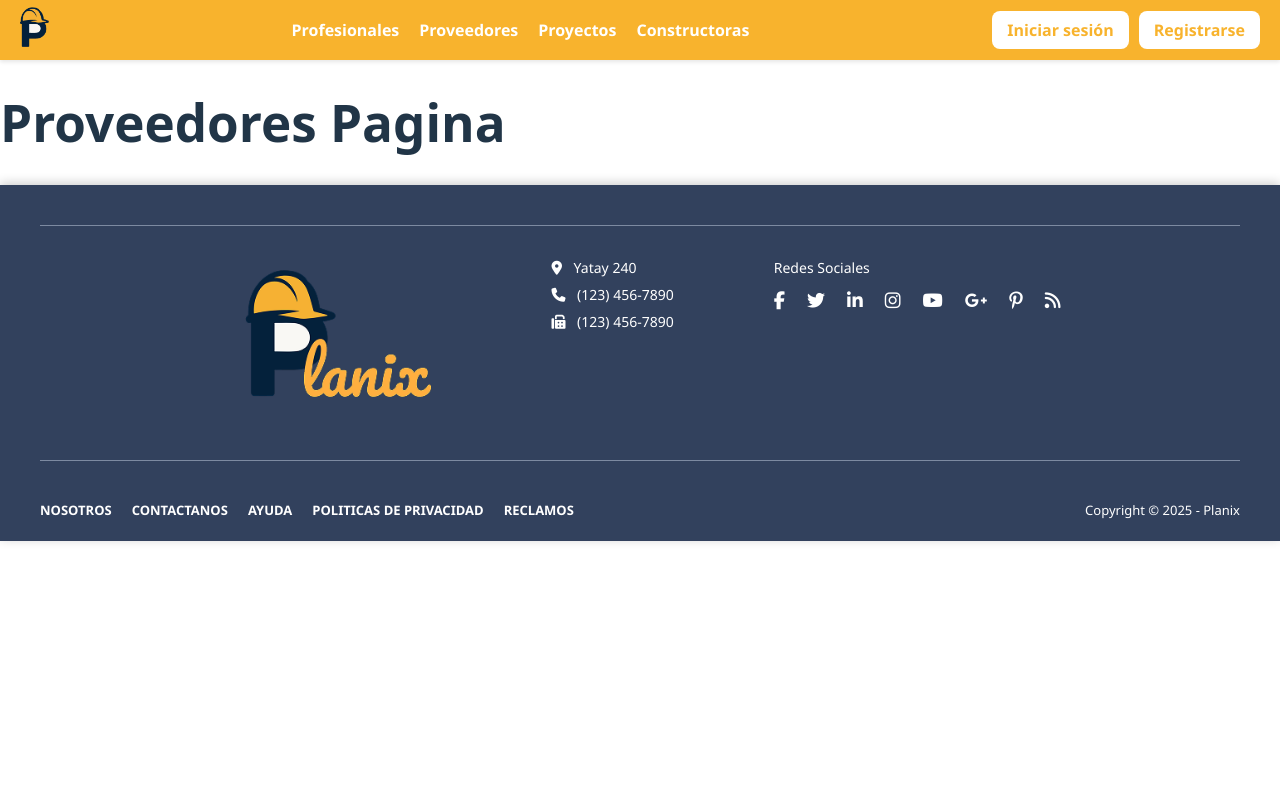
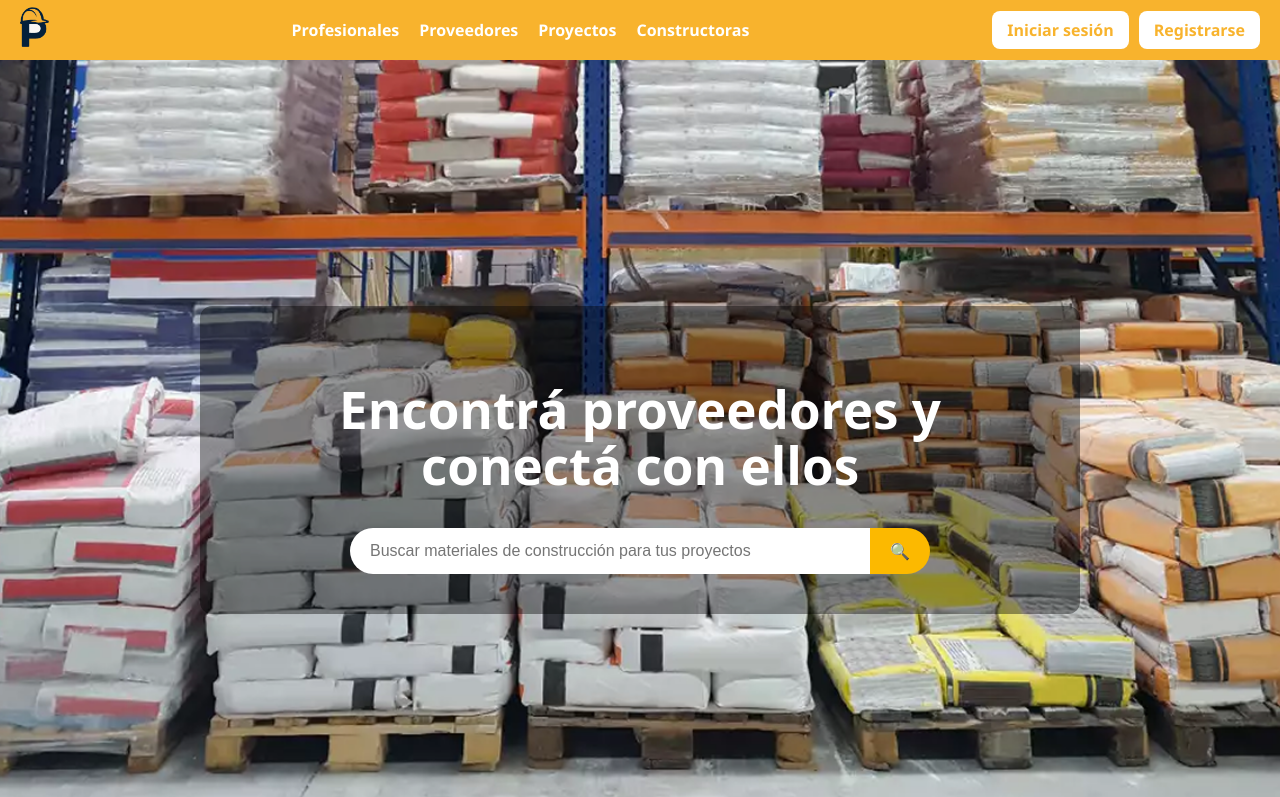
Before and after one commit to Planix-Inc/Planix, a React (Vite) app in the folder frontend/: page /proveedores in a window 1280 px wide. Shown: the top 797 px of the page. Built offline with nearby package versions, Linux system fonts and the light colour scheme.

Commit message:
todos banner

```diff
--- a/frontend/src/pages/constructoras/constructoras.css
+++ b/frontend/src/pages/constructoras/constructoras.css
@@ -0,0 +1,44 @@
+.constructoras-container {
+    background-image: url("../../assets/Constructoras/BannerC.png");
+    background-size: cover;
+    background-position: center;
+    height: 100vh;
+    position: relative;
+    display: flex;
+    align-items: center;
+    justify-content: center;
+  }
+
+  .overlay {
+    background-color: rgba(0, 0, 0, 0.4);
+    padding: 40px;
+    border-radius: 12px;
+    text-align: center;
+    color: white;
+    max-width: 800px;
+    width: 100%;
+  }
+
+  .search-box {
+    display: flex;
+    margin-top: 20px;
+    justify-content: center;
+  }
+
+  .search-box input {
+    padding: 12px 20px;
+    border-radius: 30px 0 0 30px;
+    border: none;
+    width: 60%;
+    font-size: 16px;
+  }
+
+  .filter-button {
+    padding: 12px 20px;
+    border: none;
+    background-color: #fcb900;
+    color: white;
+    font-weight: bold;
+    border-radius: 0 30px 30px 0;
+    cursor: pointer;
+  }
--- a/frontend/src/pages/constructoras/index.jsx
+++ b/frontend/src/pages/constructoras/index.jsx
@@ -3,9 +3,18 @@ import './constructoras.css'
 
 const Constructoras = () => {
   return (
-    <div>
-      <h1>Constructoras Pagina</h1>
+    <div className="constructoras-container">
+    <div className="overlay">
+      <h1>Encontrá constructoras y conectá con ellos</h1>
+      <div className="search-box">
+        <input
+          type="text"
+          placeholder="Buscar constructoras para tus proyectos"
+        />
+        <button className="filter-button">🔍</button>
+      </div>
     </div>
+  </div>
   );
 };
 
--- a/frontend/src/pages/proveedores/index.jsx
+++ b/frontend/src/pages/proveedores/index.jsx
@@ -1,11 +1,21 @@
 import React from 'react';
 import './proveedores.css'
 
+
 const Proveedores = () => {
   return (
-    <div>
-      <h1>Proveedores Pagina</h1>
+    <div className="proveedores-container">
+    <div className="overlay">
+      <h1>Encontrá proveedores y conectá con ellos</h1>
+      <div className="search-box">
+        <input
+          type="text"
+          placeholder="Buscar materiales de construcción para tus proyectos"
+        />
+        <button className="filter-button">🔍</button>
+      </div>
     </div>
+  </div>
   );
 };
 
--- a/frontend/src/pages/proveedores/proveedores.css
+++ b/frontend/src/pages/proveedores/proveedores.css
@@ -0,0 +1,44 @@
+.proveedores-container {
+    background-image: url("../../assets/Proveedores/BannerP.png");
+    background-size: cover;
+    background-position: center;
+    height: 100vh;
+    position: relative;
+    display: flex;
+    align-items: center;
+    justify-content: center;
+  }
+
+  .overlay {
+    background-color: rgba(0, 0, 0, 0.4);
+    padding: 40px;
+    border-radius: 12px;
+    text-align: center;
+    color: white;
+    max-width: 800px;
+    width: 100%;
+  }
+
+  .search-box {
+    display: flex;
+    margin-top: 20px;
+    justify-content: center;
+  }
+
+  .search-box input {
+    padding: 12px 20px;
+    border-radius: 30px 0 0 30px;
+    border: none;
+    width: 60%;
+    font-size: 16px;
+  }
+
+  .filter-button {
+    padding: 12px 20px;
+    border: none;
+    background-color: #fcb900;
+    color: white;
+    font-weight: bold;
+    border-radius: 0 30px 30px 0;
+    cursor: pointer;
+  }
--- a/frontend/src/pages/proyectos/index.jsx
+++ b/frontend/src/pages/proyectos/index.jsx
@@ -3,9 +3,18 @@ import './proyectos.css'
 
 const Proyectos = () => {
   return (
-    <div>
-      <h1>Proyectos Pagina</h1>
+    <div className="proyectos-container">
+    <div className="overlay">
+      <h1>Encontrá proyectos y conectá con ellos</h1>
+      <div className="search-box">
+        <input
+          type="text"
+          placeholder="Buscá proyectos"
+        />
+        <button className="filter-button">🔍</button>
+      </div>
     </div>
+  </div>
   );
 };
 
--- a/frontend/src/pages/proyectos/proyectos.css
+++ b/frontend/src/pages/proyectos/proyectos.css
@@ -0,0 +1,44 @@
+.proyectos-container {
+    background-image: url("../../assets/Proyectos/BannerProy.png");
+    background-size: cover;
+    background-position: center;
+    height: 100vh;
+    position: relative;
+    display: flex;
+    align-items: center;
+    justify-content: center;
+  }
+
+  .overlay {
+    background-color: rgba(0, 0, 0, 0.4);
+    padding: 40px;
+    border-radius: 12px;
+    text-align: center;
+    color: white;
+    max-width: 800px;
+    width: 100%;
+  }
+
+  .search-box {
+    display: flex;
+    margin-top: 20px;
+    justify-content: center;
+  }
+
+  .search-box input {
+    padding: 12px 20px;
+    border-radius: 30px 0 0 30px;
+    border: none;
+    width: 60%;
+    font-size: 16px;
+  }
+
+  .filter-button {
+    padding: 12px 20px;
+    border: none;
+    background-color: #fcb900;
+    color: white;
+    font-weight: bold;
+    border-radius: 0 30px 30px 0;
+    cursor: pointer;
+  }
```
